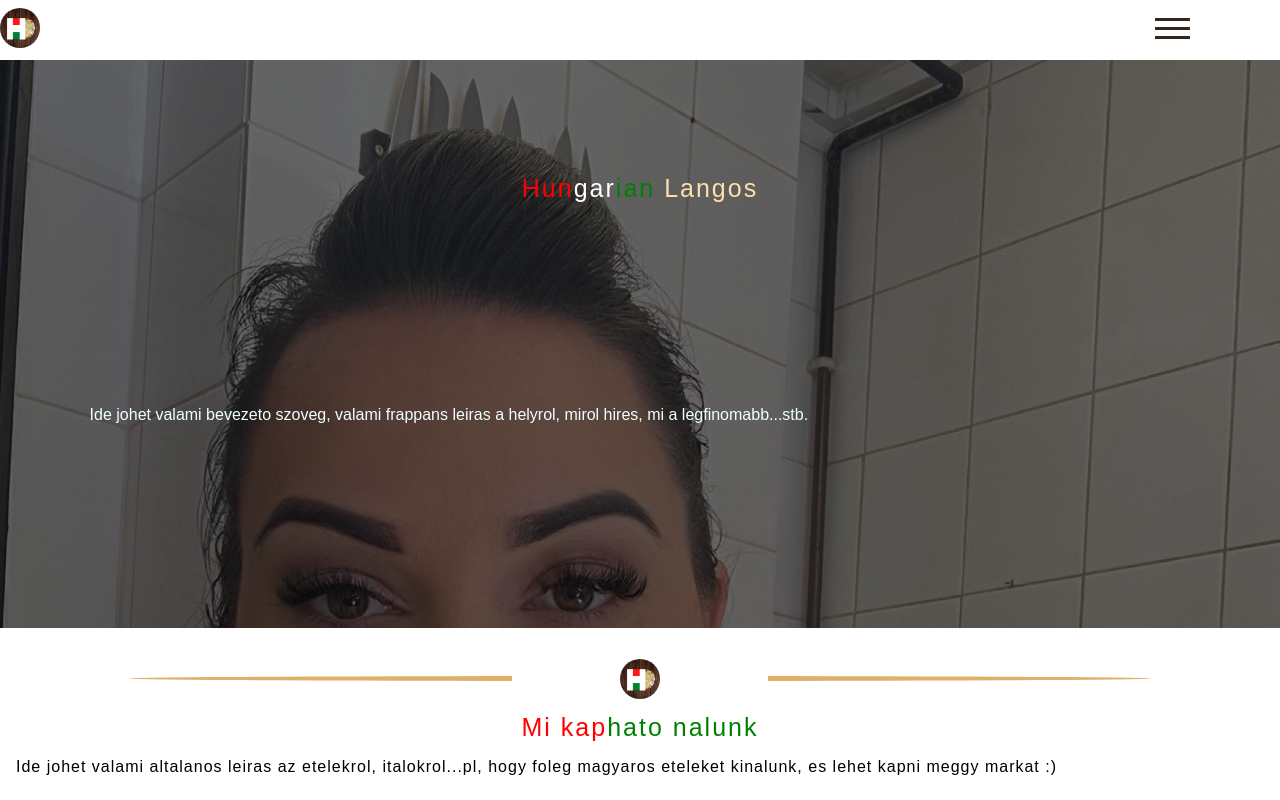
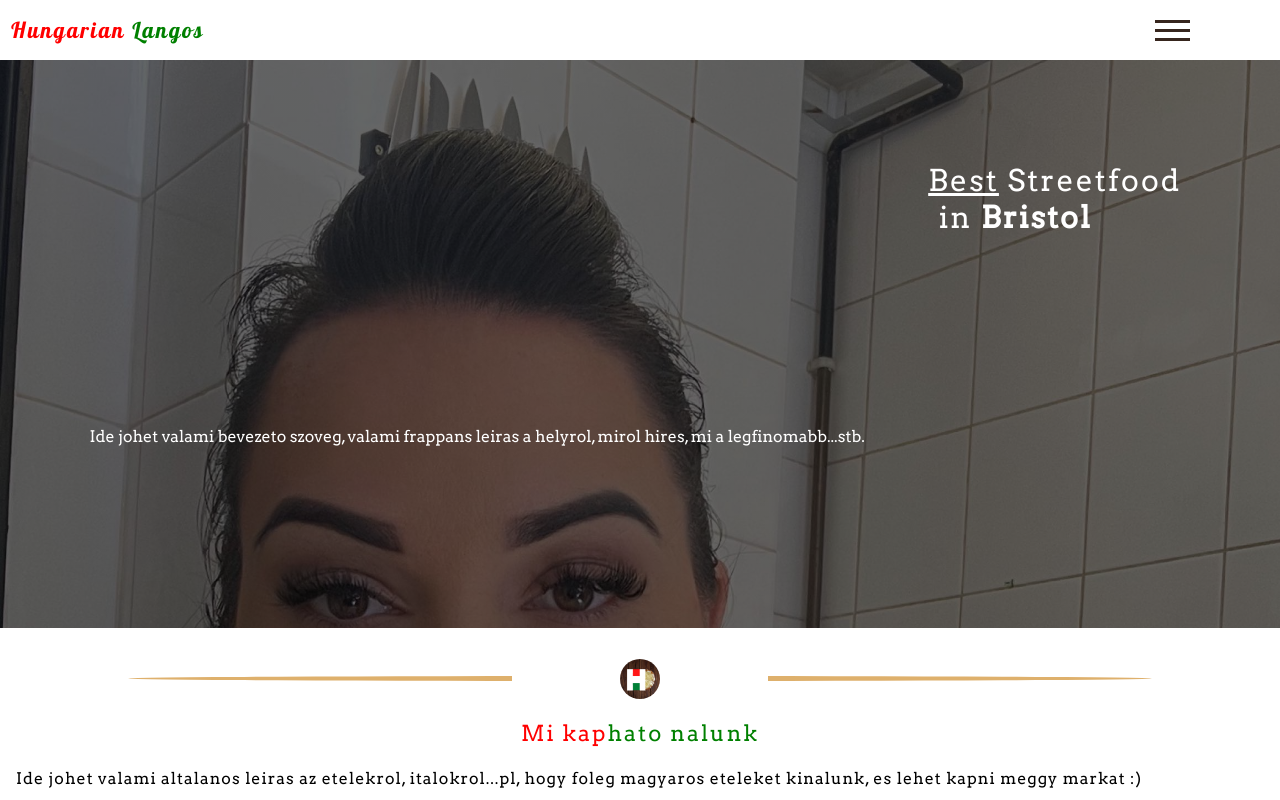
Before and after one commit to azotamiota/hungarian-langos, a React (Create React App) app: page / in a window 1280 px wide. Shown: the top 800 px of the page. Built offline with nearby package versions, Linux system fonts and the light colour scheme.

Commit message:
change navbar and hero design

```diff
--- a/src/App.css
+++ b/src/App.css
@@ -3,7 +3,7 @@
 } */
 
 body {
-     font-family: 'Nunito', sans-serif;
+     font-family: 'Arvo', serif;
 }
 
 #to-top {
@@ -21,10 +21,17 @@ body {
 }
 
 /************************************************************** Navbar START*/
-#logo {
-    width: 40px;
-    height: auto;
-    border-radius: 50%;
+
+header {
+    /* margin-top: 30vw; */
+    font-size: 22px;
+    letter-spacing: 2px;
+    padding: 0.3em;
+}
+
+.brand-header {
+    font-family: 'Lobster', cursive;
+    padding: 0.5em;
 }
 
 #navbar {
@@ -122,8 +129,21 @@ body {
     background-repeat: no-repeat;
     height: 71vh;
     width: auto;
-    color: #ffdead;
+    color: white;
     text-align: center;
+}
+
+#hero-header {
+    display: flex;
+    justify-content: flex-end;
+    padding-right: 7vw;
+}
+
+hr {
+    display: inline-block;
+    width: 7vw;
+    margin: 0;
+    border: 0;
 }
 
 #hero-image {
@@ -134,10 +154,15 @@ body {
     left: 50%;
 }
 
-header {
-    /* margin-top: 30vw; */
-    font-size: 25px;
-    letter-spacing: 2px;
+#hero-logo {
+    width: 60px;
+    margin: 0 auto;
+}
+
+.logo {
+    width: 40px;
+    height: auto;
+    border-radius: 50%;
 }
 
 .red-letters {
@@ -154,7 +179,6 @@ header {
 
 #introduction {
     padding: 7vw;
-    color: azure;
     text-align: justify;
 }
 
--- a/src/components/Hero.jsx
+++ b/src/components/Hero.jsx
@@ -1,10 +1,17 @@
 import React from "react";
+// import logo from '../images/H-langos.png'
+
 
 export default function Hero() {
   return <>
     <div id="hero">
       {/* <img id='hero-image'src={cloudImage} alt=""/> */}
-      <header><span className='red-letters'>Hun</span><span className='white-letters'>gar</span><span className='green-letters'>ian</span> Langos</header>
+        <div id="hero-header">
+          <header style={{"text-align": "end","font-size": "30px"}}><u>Best</u> Streetfood<br/>in <strong>Bristol</strong><hr/></header>
+        {/* <img id='hero-logo' className="logo" src={logo} alt=""/> */}
+
+        </div>
+      {/* <header><span className='red-letters'>Hun</span><span className='white-letters'>gar</span><span className='green-letters'>ian</span> Langos</header> */}
       <div id="introduction">Ide johet valami bevezeto szoveg, valami frappans leiras a helyrol, mirol hires, mi a legfinomabb...stb.</div>
     </div>
   </>;
--- a/src/components/Navbar.jsx
+++ b/src/components/Navbar.jsx
@@ -1,5 +1,5 @@
 import React, { useReducer } from "react";
-import logo from '../images/H-langos.png'
+// import logo from '../images/H-langos.png'
 
 const initialState = {
   navbarVisibility: 'hide-section',
@@ -25,18 +25,20 @@ export default function Navbar() {
   return <>
   <div id="navbar">
     <div className="brand">
-        <img id="logo" src={logo} alt=""/>
+
+      <header className='brand-header'><span className='red-letters'>Hungarian</span><span className='green-letters'> Langos</span></header>
+
+
+        {/* <img id="logo" src={logo} alt=""/>
         <div className="toogle">
 
-        </div>
+        </div> */}
     </div>
-    <div id="hamburger-menu" onClick={() => dispatch({type: "SET_MULTIPLE"})}>
-       <div id="container" className={state.hamburgerMenuState}>
+       <div id="container" className={state.hamburgerMenuState} onClick={() => dispatch({type: "SET_MULTIPLE"})}>
             <div className="bar1"></div>
             <div className="bar2"></div>
             <div className="bar3"></div>
         </div>
-    </div>
   </div>
   <ul id="nav-links" className={state.navbarVisibility}>
             <li><a href='#hero' className="active">Home</a></li>
--- a/src/components/Separator.jsx
+++ b/src/components/Separator.jsx
@@ -5,7 +5,7 @@ export default function Separator() {
   return <>
     <div className="separator">
       <div className="separator-logo">
-        <img id="logo" src={logo} alt=""/>
+        <img className="logo" src={logo} alt=""/>
       </div>
     </div>
   </>
```
